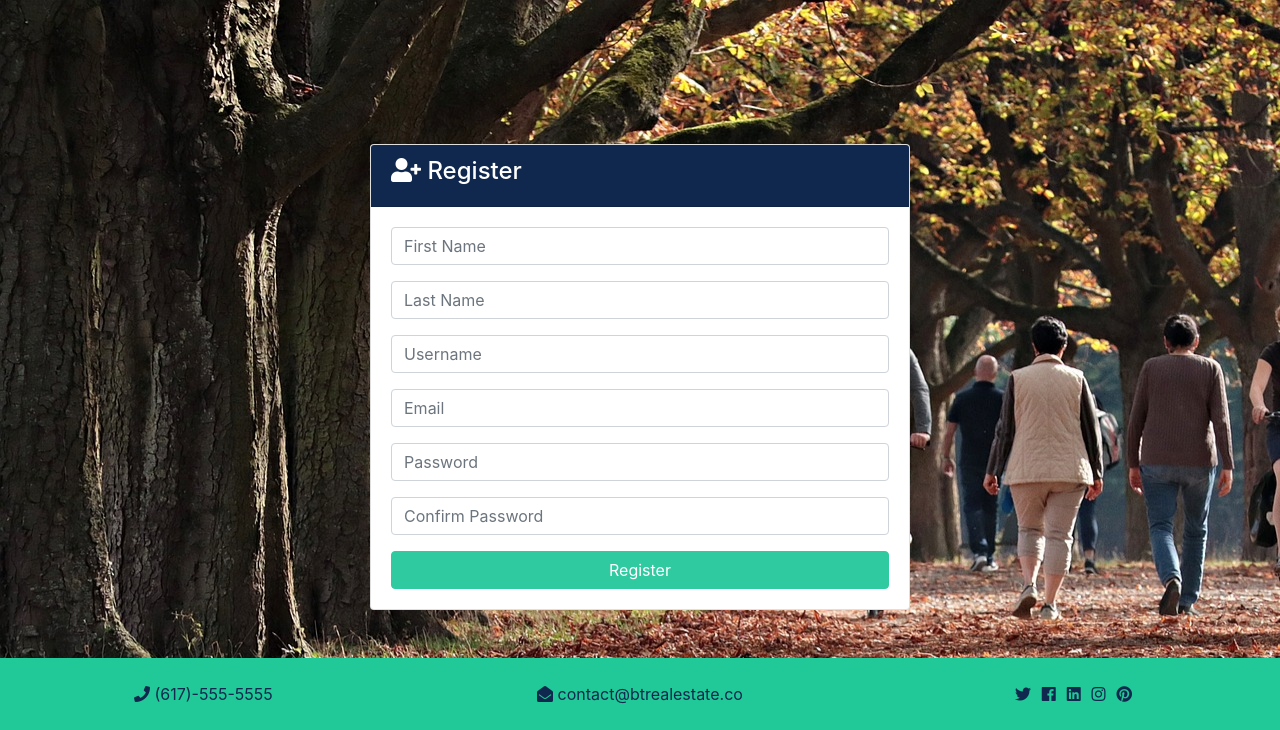
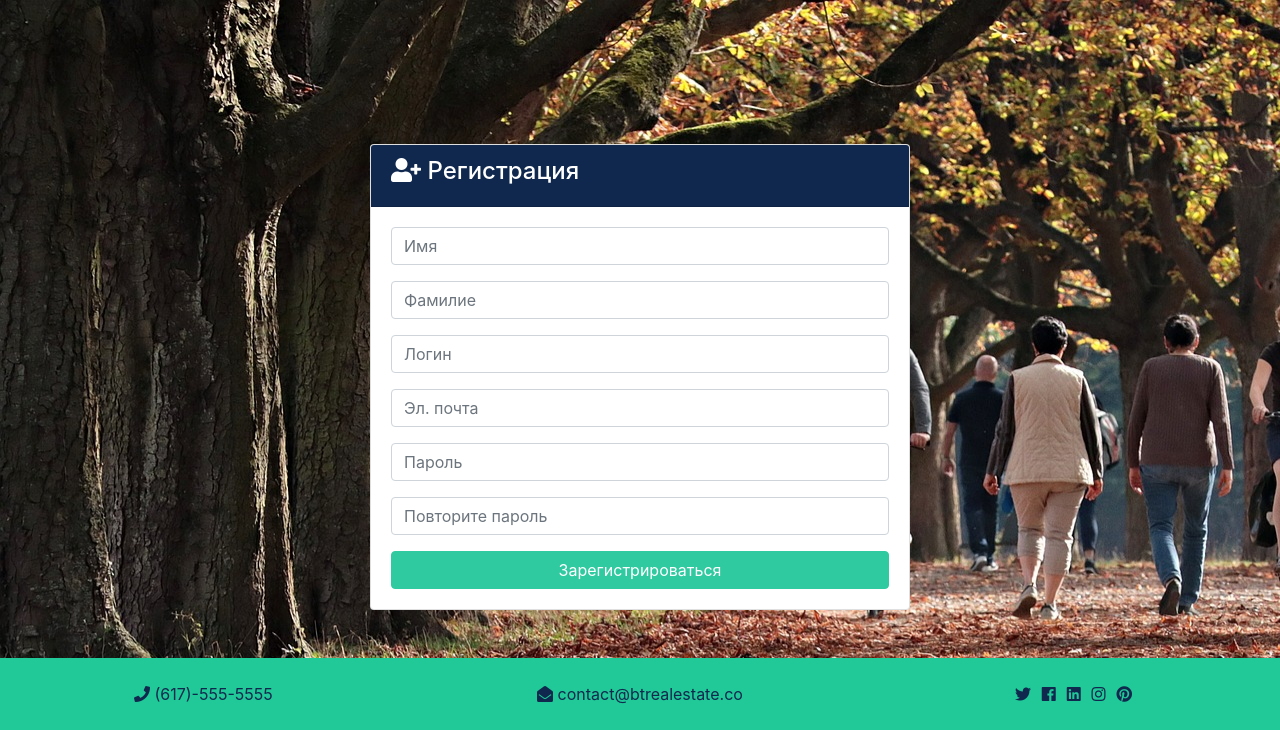
Before and after one commit to Danyshman/E-Petition-OpenGovermentHackathon-, a Django app: template templates/accounts/register.html in a window 1280 px wide. Shown: the part 86-816 px from the top of the page. Run offline with Django 3.2, Linux system fonts and the light colour scheme; the template is opened without the code that fills it, so the values that code supplies are empty; parts of the project's set-up code (start-up, migrations or seed data) failed here and were passed over; some libraries are stand-ins or nearby versions.

Commit message:
Correct typos and translate text in templates

```diff
--- a/templates/accounts/register.html
+++ b/templates/accounts/register.html
@@ -10,7 +10,7 @@
           <div class="card">
             <div class="card-header bg-primary text-white">
               <h4>
-                <i class="fas fa-user-plus"></i> Register</h4>
+                <i class="fas fa-user-plus"></i> Регистрация</h4>
             </div>
             <div class="card-body">
               <!-- Alerts -->
@@ -18,24 +18,24 @@
                 <form action="{% url 'register' %}" method="POST">
                   {% csrf_token %}
                   <div class="form-group">
-                  <input type="text" name="first_name" class="form-control" required placeholder="First Name">
+                  <input type="text" name="first_name" class="form-control" required placeholder="Имя">
                 </div>
                 <div class="form-group">
-                  <input type="text" name="last_name" class="form-control" required placeholder="Last Name">
+                  <input type="text" name="last_name" class="form-control" required placeholder="Фамилие">
                 </div>
                 <div class="form-group">
-                  <input type="text" name="username" class="form-control" required placeholder="Username">
+                  <input type="text" name="username" class="form-control" required placeholder="Логин">
                 </div>
                 <div class="form-group">
-                  <input type="email" name="email" class="form-control" required placeholder="Email">
+                  <input type="email" name="email" class="form-control" required placeholder="Эл. почта">
                 </div>
                 <div class="form-group">
-                  <input type="password" name="password" class="form-control" required placeholder="Password">
+                  <input type="password" name="password" class="form-control" required placeholder="Пароль">
                 </div>
                 <div class="form-group">
-                  <input type="password" name="password2" class="form-control" required placeholder="Confirm Password">
+                  <input type="password" name="password2" class="form-control" required placeholder="Повторите пароль">
                 </div>
-                <input type="submit" value="Register" class="btn btn-secondary btn-block">
+                <input type="submit" value="Зарегистрироваться" class="btn btn-secondary btn-block">
               </form>
             </div>
           </div>
--- a/templates/listings/listing.html
+++ b/templates/listings/listing.html
@@ -161,7 +161,7 @@
               <form action="{% url 'comment' %}" method="POST">
                 {% csrf_token %}
                 <input type="hidden" name="listing_id" value="{{ listing.id }}">
-                <textarea placeholder="Write your comment here" name="comment"></textarea>
+                <textarea placeholder="Комментарий" name="comment"></textarea>
                 <div>
                   <button type="submit" value="Send" style="background: #10284e">Отправить</button>
                 </div>
--- a/templates/pages/index.html
+++ b/templates/pages/index.html
@@ -9,7 +9,7 @@
       <div class="home-search p-5">
         <div class="overlay p-5">
           <h1 class="display-4 mb-4">
-            E-Petition - централизованная платформа для элетронных заявок
+            E-Petition - централизованная платформа для электронных заявок
           </h1>
           <div class="search">
             <form action="{% url 'search' %}">
@@ -50,7 +50,7 @@
                 </div>
               </div>
               <!-- Form Row 2 -->
-            <button class="btn btn-secondary btn-block mt-4" type="submit">Submit form</button>
+            <button class="btn btn-secondary btn-block mt-4" type="submit">Отправить заявку</button>
           </form>
           </div>
         </div>
```
Also changed, not shown: templates/accounts/login.html (+4 -4 lines).
